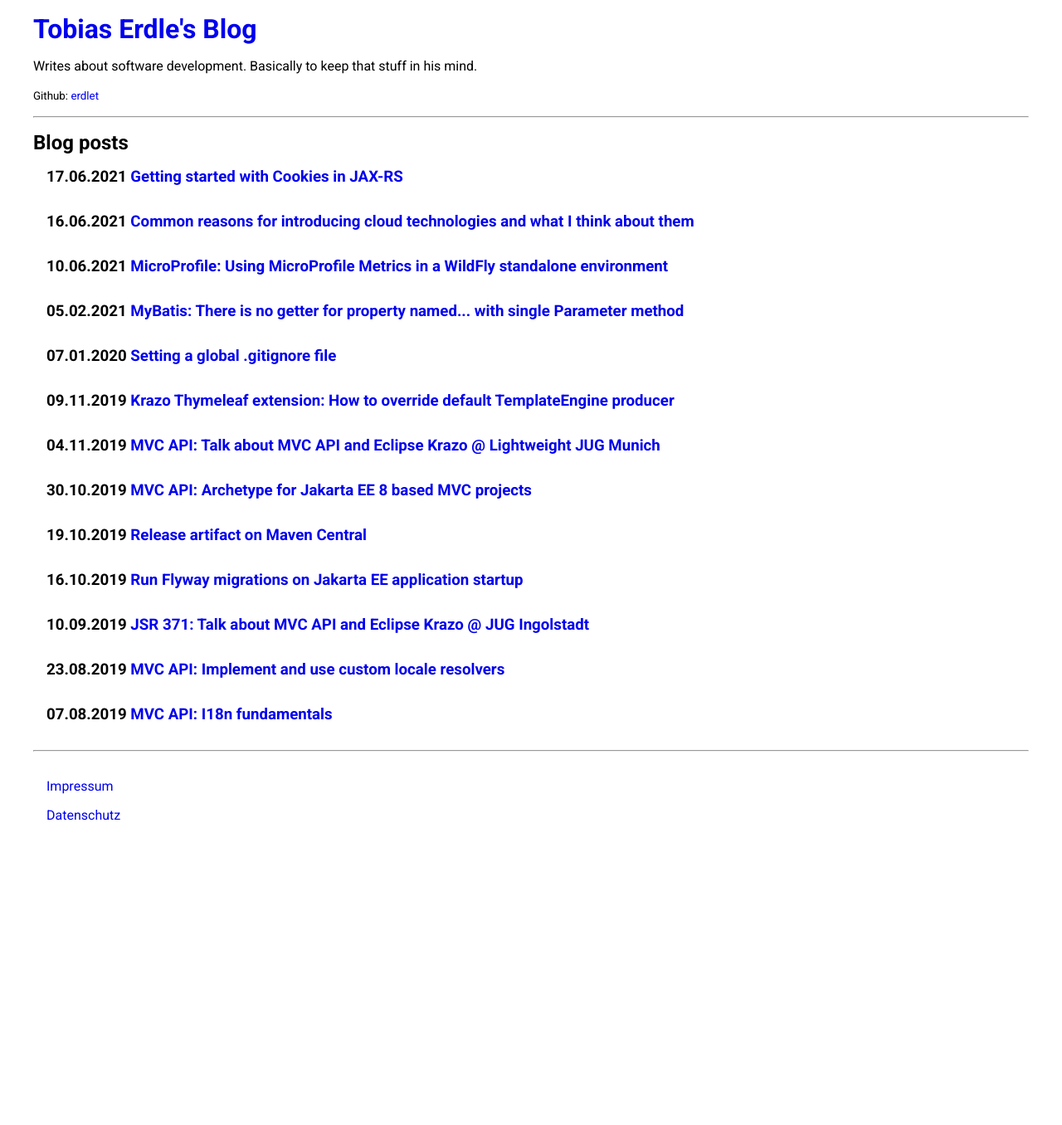
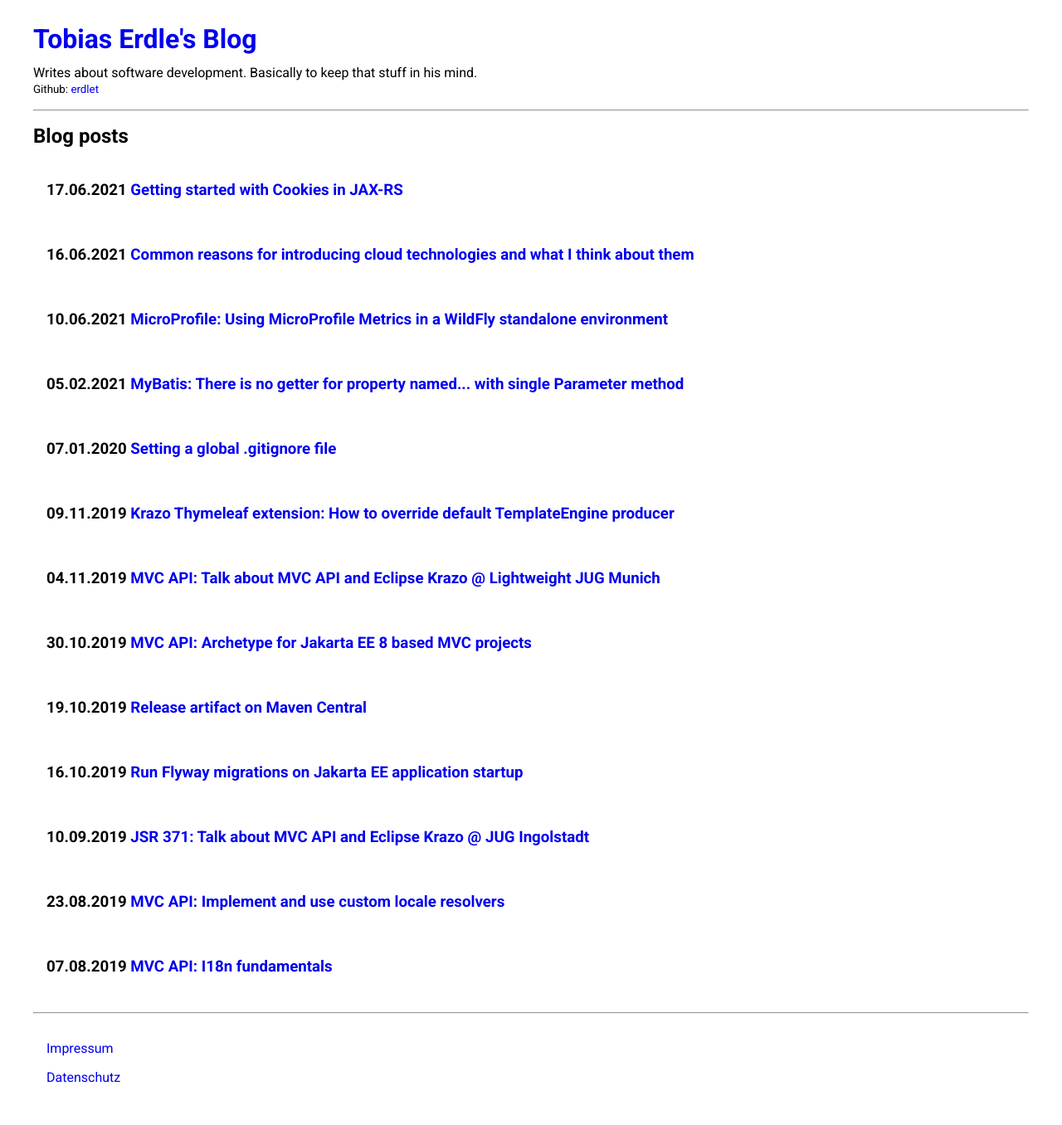
Before and after one commit to erdlet/erdlet.github.io, a Jekyll site: the page built from index.html, in a window 1280 px wide. Shown: the whole page at 83% size. Built offline with Jekyll 4.4.1, drawn with Linux system fonts in a browser that asks for light colours; before the commit the page ends 1040 px from its top, so only the background shows below that.

Commit message:
Add margin to headlines and pre

```diff
--- a/assets/css/styles.css
+++ b/assets/css/styles.css
@@ -3,12 +3,13 @@
     padding: 0;
 }
 
+h1, h2, h3, h4, h5, h6 {
+    margin-top: .75rem;
+    margin-bottom: .75rem;
+}
+
 hr {
     margin: 1rem 0;
-}
-
-p {
-    padding: 1rem 0;
 }
 
 body {
@@ -58,4 +59,5 @@ pre {
     padding:  .75rem;
     white-space: pre-wrap;
     border-radius: 5px;
+    margin: .75rem 0;
 }
```
